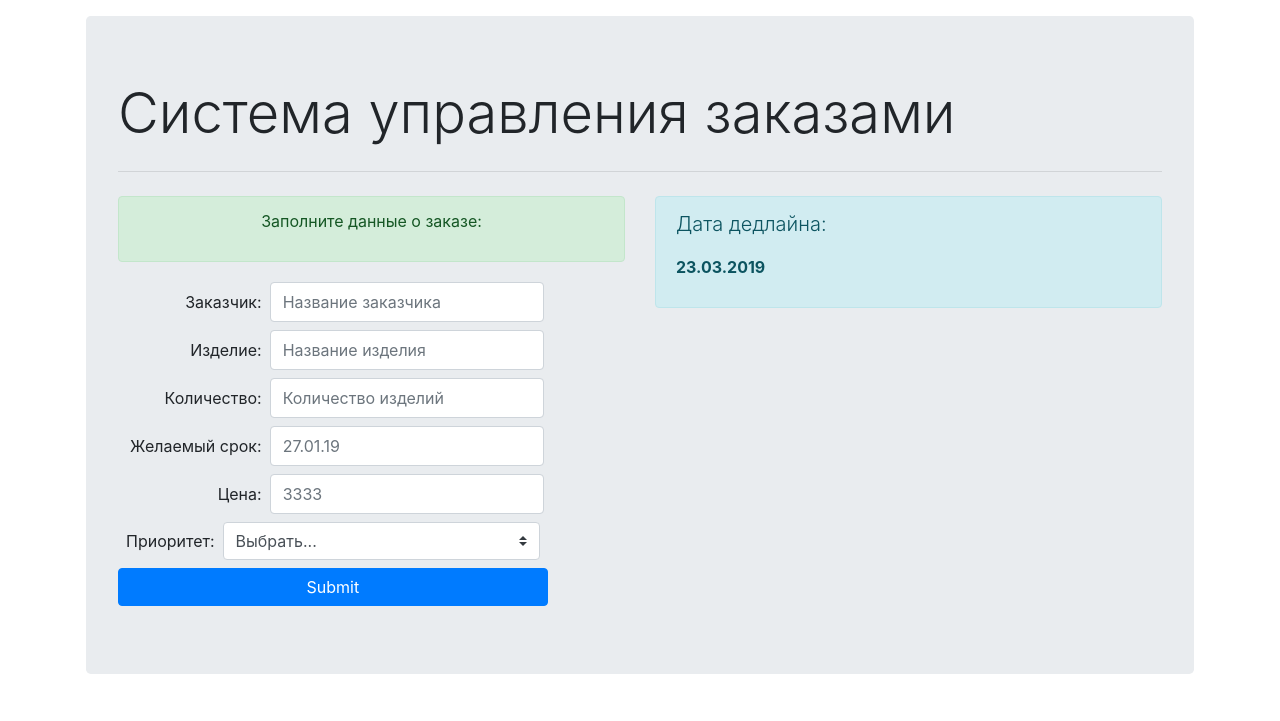
After one commit to DmitryVGusev/iot-hackaton-backend, a Flask app: page /manager in a window 1280 px wide. The commit adds this page. Shown: the top 721 px of the page. Run offline with Flask 2, Linux system fonts and the light colour scheme; some libraries are stand-ins or nearby versions.

Commit message:
стабильная рабочая преверсия

```diff
--- a/app/routes.py
+++ b/app/routes.py
@@ -1,19 +1,32 @@
+from flask import render_template, flash, redirect, url_for, request
 from app import app
-from flask import render_template, request
 from app.forms import *
+import random
 
+variants = [
+    [['ibm-300', '1%', '5000%', '|||'], ['ibm-400', '2%', '60%', '|']],
+    [['ibmsdfasdf-300', '1%', '5000%', '|||'], ['isadfsdbm-400', '2%', '60%', '|']]
+            ]
 
-
-@app.route('/')
-@app.route('/hello')
-def hello():
-    return render_template('hello.html')
-
-
+@app.route('/', methods=['GET', 'POST'])
 @app.route('/login', methods=['GET', 'POST'])
 def login():
     form = LoginForm()
-    if request.method == 'POST':
-        ans = request
-        print(some)
-    return render_template('new_login.html', title='Log in', form=form)
+    if request.method == 'POST' or form.validate_on_submit():
+        if form.username.data == 'manager':
+            return redirect(url_for('manager'))
+        if form.username.data == 'engineer':
+            return redirect(url_for('engineer'))
+    return render_template('login.html', title='Sign In', form=form)
+
+
+@app.route('/engineer')
+def engineer():
+
+    data = variants.pop(0)
+    #data = random.choice(variants)
+    return render_template('engineer.html', data=data)
+
+@app.route('/manager')
+def manager():
+    return render_template('manager.html')
--- /dev/null
+++ b/app/templates/manager.html
@@ -0,0 +1,93 @@
+<!DOCTYPE html>
+<html lang="en">
+<head>
+    <meta charset="UTF-8">
+    <title>Управление производством</title>
+    <link rel="stylesheet" href="https://use.fontawesome.com/releases/v5.8.1/css/all.css"
+          integrity="sha384-50oBUHEmvpQ+1lW4y57PTFmhCaXp0ML5d60M1M7uH2+nqUivzIebhndOJK28anvf" crossorigin="anonymous">
+    <link rel="stylesheet" href="https://maxcdn.bootstrapcdn.com/bootstrap/4.0.0/css/bootstrap.min.css"
+          integrity="sha384-Gn5384xqQ1aoWXA+058RXPxPg6fy4IWvTNh0E263XmFcJlSAwiGgFAW/dAiS6JXm" crossorigin="anonymous">
+    <style>
+
+    </style>
+</head>
+<body>
+<div class="container shadow p-3 mb-5 bg-white rounded">
+
+    <div class="jumbotron">
+        <h1 class="display-4">Система управления заказами</h1>
+
+        <hr class="my-4">
+
+        <div class="row">
+            <div class="col-sm">
+                <div class="alert alert-success" role="alert"><p class="text-center">Заполните данные о заказе:</p></div>
+
+                <form class="form-inline">
+                    <div class="d-flex flex-column">
+                        <div class="d-flex justify-content-end m-1">
+                            <label class="m-2" for="inlineFormInputName">Заказчик:</label>
+                            <input type="text" class="form-control" id="inlineFormInputName"
+                                   placeholder="Название заказчика">
+                        </div>
+
+                        <div class="d-flex justify-content-end m-1">
+                            <label class="m-2" for="inlineFormInputName">Изделие:</label>
+                            <input type="text" class="form-control" id="inlineFormInputName"
+                                   placeholder="Название изделия">
+                        </div>
+
+                        <div class="d-flex justify-content-end m-1">
+                            <label class="m-2" for="inlineFormInputName">Количество:</label>
+                            <input type="number" class="form-control" id="inlineFormInputName"
+                                   placeholder="Количество изделий">
+                        </div>
+
+                        <div class="d-flex justify-content-end m-1">
+                            <label class="m-2" for="inlineFormInputName">Желаемый срок:</label>
+                            <input type="text" class="form-control" id="inlineFormInputName"
+                                   placeholder="27.01.19">
+                        </div>
+
+                        <div class="d-flex justify-content-end m-1">
+                            <label class="m-2" for="inlineFormInputName">Цена:</label>
+                            <input type="text" class="form-control" id="inlineFormInputName" placeholder="3333">
+                        </div>
+
+
+                        <div class="d-flex justify-content-end">
+                            <label class="m-2" for="inlineFormCustomSelectPref">Приоритет:</label>
+                            <select class="custom-select my-1 mr-sm-2" id="inlineFormCustomSelectPref">
+                                <option selected>Выбрать...</option>
+                                <option value="1">1</option>
+                                <option value="2">2</option>
+                                <option value="3">3</option>
+                            </select>
+                        </div>
+
+
+                        <button type="submit" class="btn btn-primary my-1">Submit</button>
+                    </div>
+                </form>
+
+            </div>
+            <div class="col-sm">
+                <div class="alert alert-info" role="alert">
+                    <p class="lead">Дата дедлайна:</p>
+                    <p class="font-weight-bold">23.03.2019</p>
+                </div>
+            </div>
+        </div>
+    </div>
+</div>
+<script src="https://code.jquery.com/jquery-3.2.1.slim.min.js"
+                integrity="sha384-KJ3o2DKtIkvYIK3UENzmM7KCkRr/rE9/Qpg6aAZGJwFDMVNA/GpGFF93hXpG5KkN"
+                crossorigin="anonymous"></script>
+        <script src="https://cdnjs.cloudflare.com/ajax/libs/popper.js/1.12.9/umd/popper.min.js"
+                integrity="sha384-ApNbgh9B+Y1QKtv3Rn7W3mgPxhU9K/ScQsAP7hUibX39j7fakFPskvXusvfa0b4Q"
+                crossorigin="anonymous"></script>
+        <script src="https://maxcdn.bootstrapcdn.com/bootstrap/4.0.0/js/bootstrap.min.js"
+                integrity="sha384-JZR6Spejh4U02d8jOt6vLEHfe/JQGiRRSQQxSfFWpi1MquVdAyjUar5+76PVCmYl"
+                crossorigin="anonymous"></script>
+</body>
+</html>
--- a/config.py
+++ b/config.py
@@ -1,6 +1,10 @@
 import os
+
+basedir = os.path.abspath(os.path.dirname(__file__))
 
 
 class Config(object):
-    DEBUG = True
     SECRET_KEY = os.environ.get('SECRET_KEY') or 'you-will-never-guess'
+    SQLALCHEMY_DATABASE_URI = os.environ.get('DATABASE_URL') or \
+                              'sqlite:///' + os.path.join(basedir, 'app.db')
+    SQLALCHEMY_TRACK_MODIFICATIONS = False
```
Also changed, not shown: app/__init__.py (+9 -4 lines), app/forms.py (+3 -4 lines), app/models.py (added, +28 -0 lines), app/templates/base.html (deleted, +0 -20 lines), app/templates/engineer.html (added, +53 -0 lines), app/templates/hello.html (deleted, +0 -14 lines), app/templates/index.html (added, +8 -0 lines), app/templates/login.html (+5 -5 lines), app/templates/new_login.html (deleted, +0 -11 lines), 1 other file.
